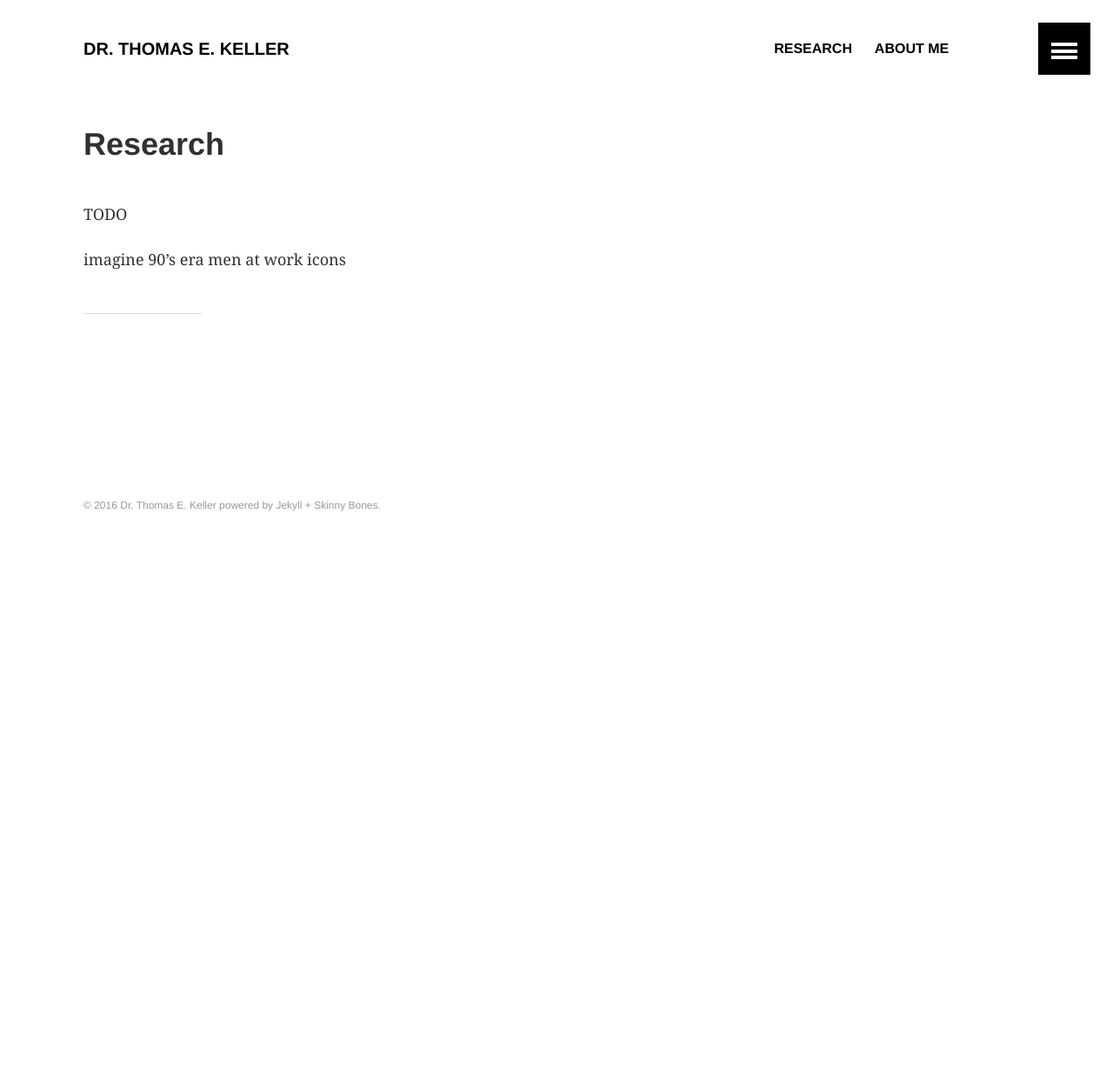
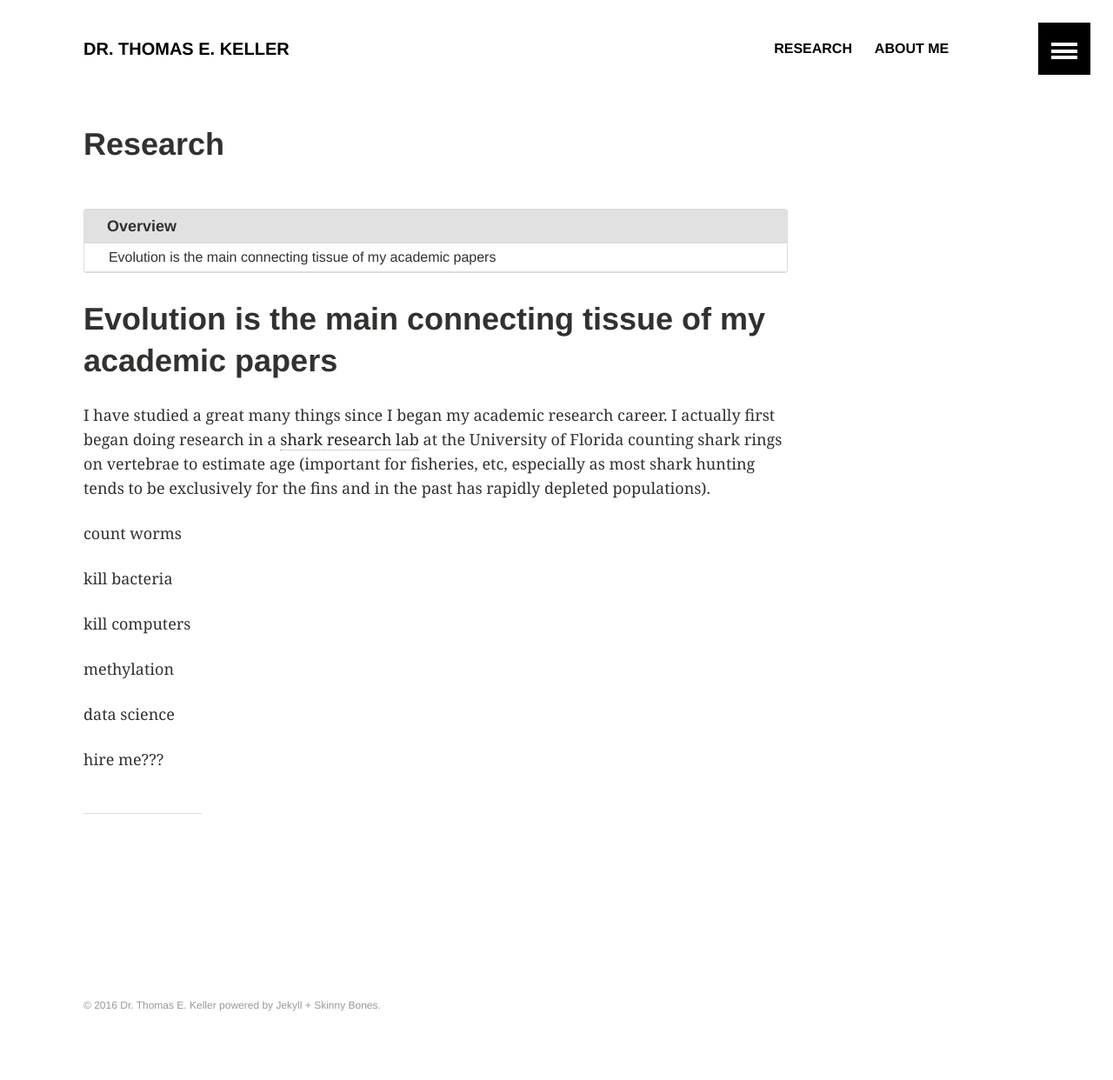
Before and after one commit to thomas-keller/thomas-keller.github.io, a Jekyll site: the page built from RESEARCH/index.md, in a window 1280 px wide. Shown: the whole page at 87% size. Built offline with Jekyll 4.4.1, drawn with Linux system fonts in a browser that asks for light colours; before the commit the page ends 900 px from its top, so only the background shows below that.

Commit message:
added research skeleton

```diff
--- a/RESEARCH/index.md
+++ b/RESEARCH/index.md
@@ -14,6 +14,18 @@ share: false
 
 {% include toc.html %}
 
-TODO
+# Evolution is the main connecting tissue of my academic papers
 
-imagine 90's era men at work icons
+I have studied a great many things since I began my academic research career. I actually first began doing research in a [shark research lab](https://www.flmnh.ufl.edu/fish/fpsr/) at the University of Florida counting shark rings on vertebrae to estimate age (important for fisheries, etc, especially as most shark hunting tends to be exclusively for the fins and in the past has rapidly depleted populations).
+
+count worms
+
+kill bacteria
+
+kill computers
+
+methylation
+
+data science
+
+hire me???
```
Also changed, not shown: _posts/2016-04-30-embrace-python3-fellow-science-dinosaurs.md (+6 -2 lines).
